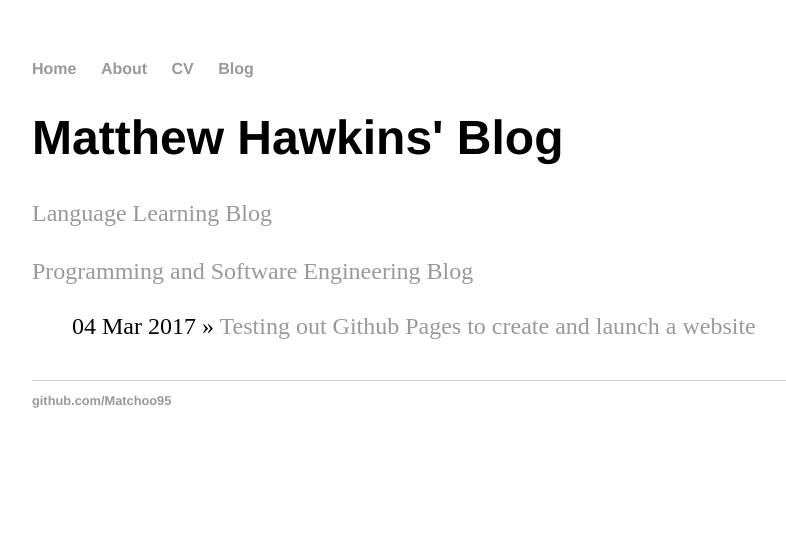
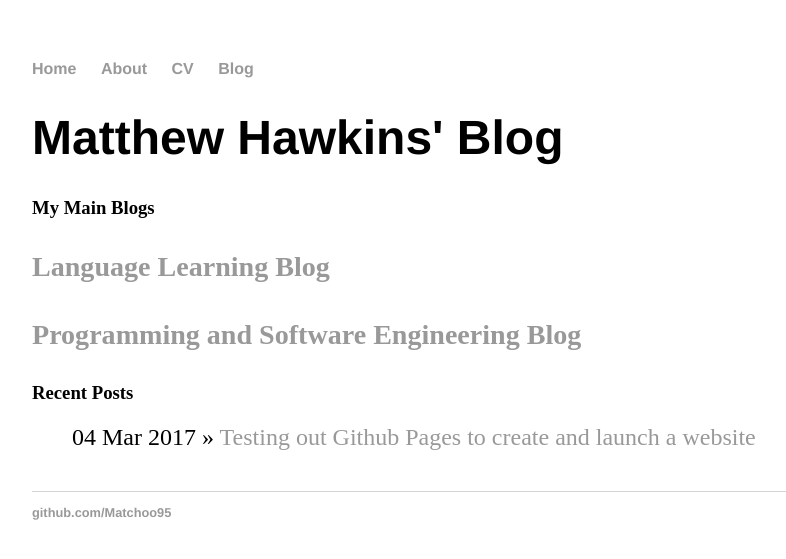
Before and after one commit to Matchoo95/Matchoo95.github.io, a Jekyll site: the page built from blog/index.html, in a window 1280 px wide. Shown: the top 559 px of the page, without its empty margins (160-946 px from the left). Built offline with Jekyll 4.4.1, drawn with Linux system fonts in a browser that asks for light colours.

Commit message:
Update index.html

```diff
--- a/blog/index.html
+++ b/blog/index.html
@@ -3,9 +3,11 @@ layout: default
 title: Matthew Hawkins' Blog
 ---
 	<h1>{{ page.title }}</h1>
+	<h3>My Main Blogs<h3>
 	<p><a href="http://blog.matthewhawkins.co/">Language Learning Blog</a></p>
 	<p><a href="http://software.matthewhawkins.co/">Programming and Software Engineering Blog</a></p>
 
+	<h3>Recent Posts</h3>
 	<ul class="posts">
 	  {% for post in site.posts %}
 	    <li><span>{{ post.date | date_to_string }}</span> » <a href="{{ post.url }}" title="{{ post.title }}">{{ post.title }}</a></li>
```
